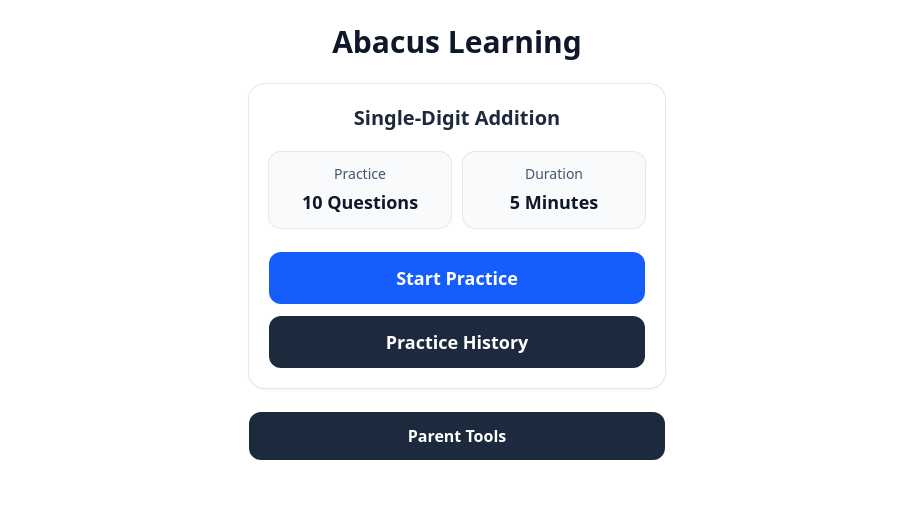
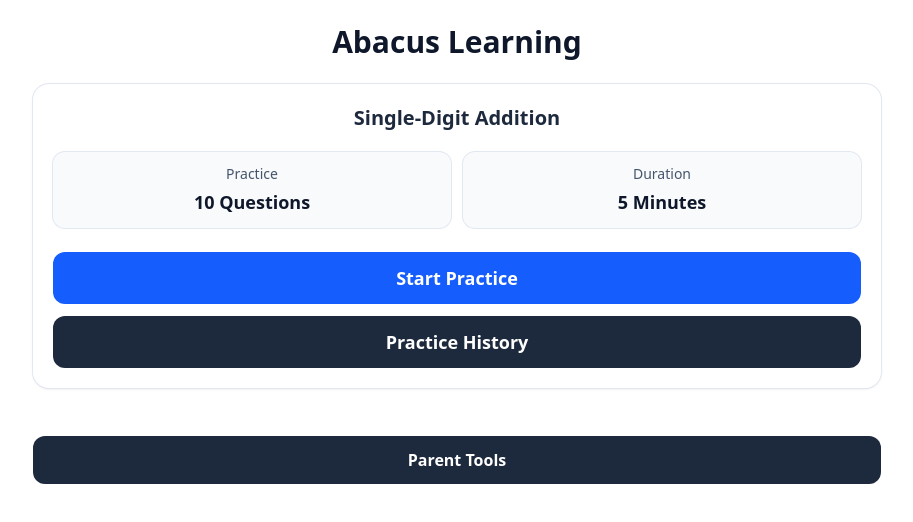
Before and after one commit to prafulhk/child-learning-platform, an Angular app in the folder apps/web/: page / in a window 1280 px wide. Shown: the top 522 px of the page, without its empty margins (183-1096 px from the left). Built offline with nearby package versions, Linux system fonts and the light colour scheme.

Commit message:
feat:width changes for deskptop

```diff
--- a/apps/web/src/app/app.html
+++ b/apps/web/src/app/app.html
@@ -11,7 +11,7 @@
 <app-question-bank (backToParentTools)="onBackToParentTools()"></app-question-bank>
 } @else {
 <app-practice-home (startPractice)="onStartPractice()" (viewHistory)="onViewHistory()"></app-practice-home>
-<div class="mx-auto w-full max-w-md px-4 pb-6">
+<div class="app-page-shell app-page-shell--standard pt-0 pb-6">
     <button type="button"
         class="min-h-11 w-full rounded-xl bg-slate-800 px-4 py-3 text-base font-semibold text-white focus:outline-none focus:ring-2 focus:ring-slate-500 focus:ring-offset-2"
         (click)="onOpenParentTools()">
--- a/apps/web/src/app/features/parent-tools/parent-tools.component.html
+++ b/apps/web/src/app/features/parent-tools/parent-tools.component.html
@@ -1,4 +1,4 @@
-<section class="mx-auto w-full max-w-md px-4 py-6">
+<section class="app-page-shell app-page-shell--standard">
     <header class="text-center">
         <h1 class="text-3xl font-bold text-slate-900">Parent Tools</h1>
     </header>
--- a/apps/web/src/app/features/practice/practice-attempt-detail.component.html
+++ b/apps/web/src/app/features/practice/practice-attempt-detail.component.html
@@ -1,4 +1,4 @@
-<section class="mx-auto w-full max-w-md px-4 py-6">
+<section class="app-page-shell app-page-shell--standard">
   <header>
     <h1 class="text-center text-3xl font-bold text-slate-900">Practice Attempt</h1>
   </header>
--- a/apps/web/src/app/features/practice/practice-history.component.html
+++ b/apps/web/src/app/features/practice/practice-history.component.html
@@ -1,4 +1,4 @@
-<section class="mx-auto w-full max-w-md px-4 py-6">
+<section class="app-page-shell app-page-shell--standard">
   <h1 class="text-center text-3xl font-bold text-slate-900">Practice History</h1>
 
   @if (attempts().length === 0) {
--- a/apps/web/src/app/features/practice/practice-home.component.html
+++ b/apps/web/src/app/features/practice/practice-home.component.html
@@ -1,4 +1,4 @@
-<section class="mx-auto w-full max-w-md px-4 py-6">
+<section class="app-page-shell app-page-shell--standard">
   <h1 class="text-center text-3xl font-bold text-slate-900">Abacus Learning</h1>
 
   <div class="mt-6 rounded-2xl bg-white p-5 shadow-sm ring-1 ring-slate-200">
--- a/apps/web/src/app/features/practice/practice-result.component.html
+++ b/apps/web/src/app/features/practice/practice-result.component.html
@@ -1,5 +1,5 @@
 @if (attempt; as a) {
-<section class="mx-auto w-full max-w-md px-4 py-6" aria-labelledby="practice-completed-heading">
+<section class="app-page-shell app-page-shell--standard" aria-labelledby="practice-completed-heading">
     <header class="text-center">
         <h2 id="practice-completed-heading" class="text-2xl font-bold text-slate-900">Practice Completed</h2>
         <p class="mt-4 text-5xl font-extrabold text-blue-700" aria-label="Accuracy percentage">
--- a/apps/web/src/app/features/practice/practice-session.component.html
+++ b/apps/web/src/app/features/practice/practice-session.component.html
@@ -1,4 +1,4 @@
-<section class="mx-auto w-full max-w-md px-4 py-6">
+<section class="app-page-shell app-page-shell--standard">
     <h1 class="text-center text-2xl font-bold text-slate-900">
         Single-Digit Addition Practice
     </h1>
@@ -42,7 +42,7 @@
     }
     } @else if (completed) {
     @if (completedAttempt; as a) {
-    <section class="mx-auto w-full max-w-md px-4 py-6" aria-labelledby="practice-completed-heading">
+    <section aria-labelledby="practice-completed-heading">
         <header class="text-center">
             <h2 id="practice-completed-heading" class="text-2xl font-bold text-slate-900">
                 Practice Completed
--- a/apps/web/src/app/features/question-bank/question-bank.component.html
+++ b/apps/web/src/app/features/question-bank/question-bank.component.html
@@ -1,4 +1,4 @@
-<section class="mx-auto w-full max-w-5xl px-4 py-6">
+<section class="app-page-shell app-page-shell--wide">
     <header class="text-center">
         <h1 class="text-3xl font-bold text-slate-900">Question Bank</h1>
         <div class="mt-3 flex flex-wrap items-center justify-center gap-2 text-sm font-medium text-slate-600">
--- a/apps/web/src/app/features/question-bank/question-form.component.html
+++ b/apps/web/src/app/features/question-bank/question-form.component.html
@@ -1,4 +1,4 @@
-<section class="mx-auto w-full max-w-4xl px-4 py-6">
+<section class="app-page-shell app-page-shell--wide">
     <header class="text-center">
         <h1 class="text-3xl font-bold text-slate-900">{{ titleLabel }}</h1>
     </header>
--- a/apps/web/src/styles.scss
+++ b/apps/web/src/styles.scss
@@ -1 +1,40 @@
 /* You can add global styles to this file, and also import other style files */
+
+.app-page-shell {
+	margin-inline: auto;
+	width: 100%;
+	max-width: 28rem;
+	padding: 1.5rem 1rem;
+}
+
+.app-page-shell--standard {
+	max-width: 28rem;
+}
+
+.app-page-shell--wide {
+	max-width: 32rem;
+}
+
+@media (min-width: 768px) {
+	.app-page-shell {
+		padding-inline: 1.5rem;
+	}
+
+	.app-page-shell--standard {
+		max-width: 44rem;
+	}
+
+	.app-page-shell--wide {
+		max-width: 72rem;
+	}
+}
+
+@media (min-width: 1024px) {
+	.app-page-shell--standard {
+		max-width: 56rem;
+	}
+
+	.app-page-shell--wide {
+		max-width: 88rem;
+	}
+}
```
